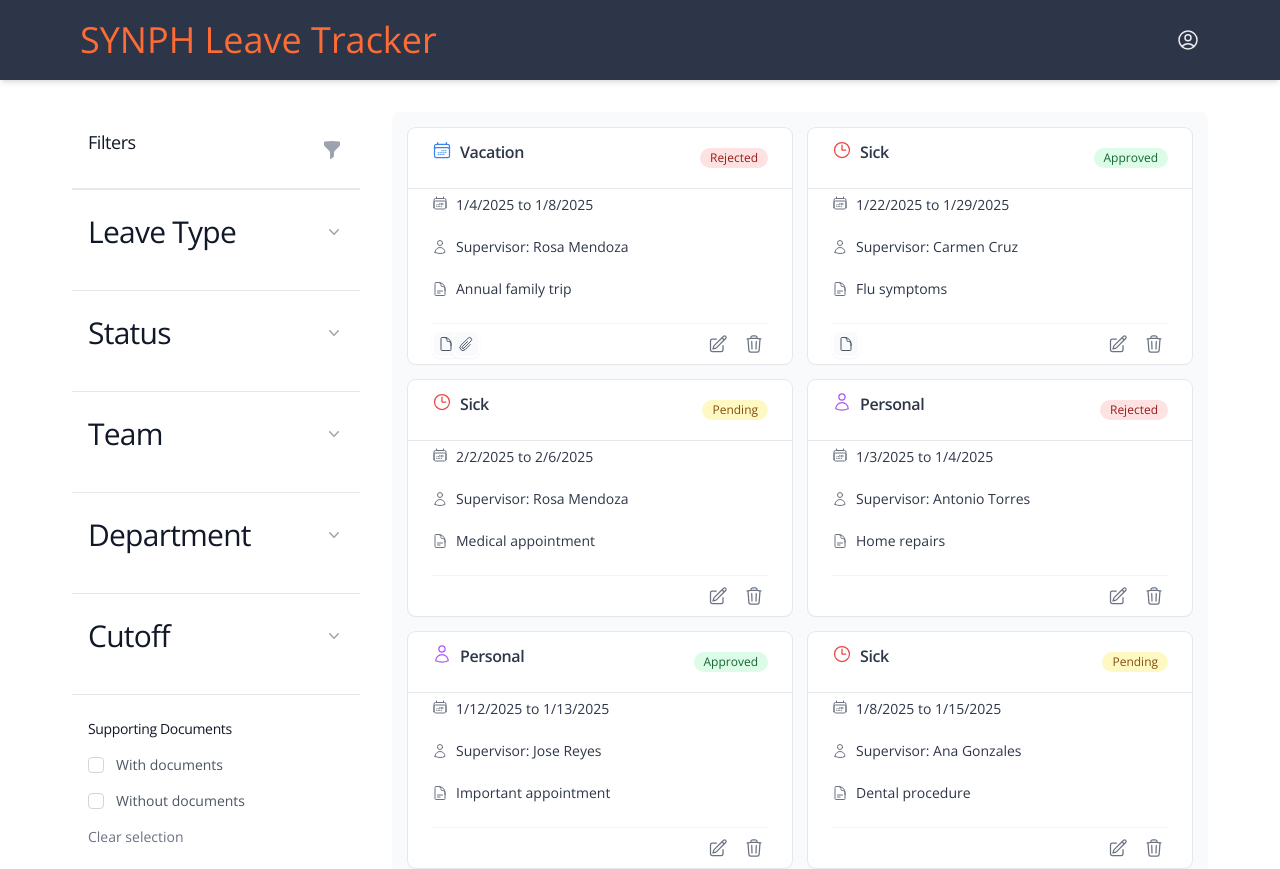
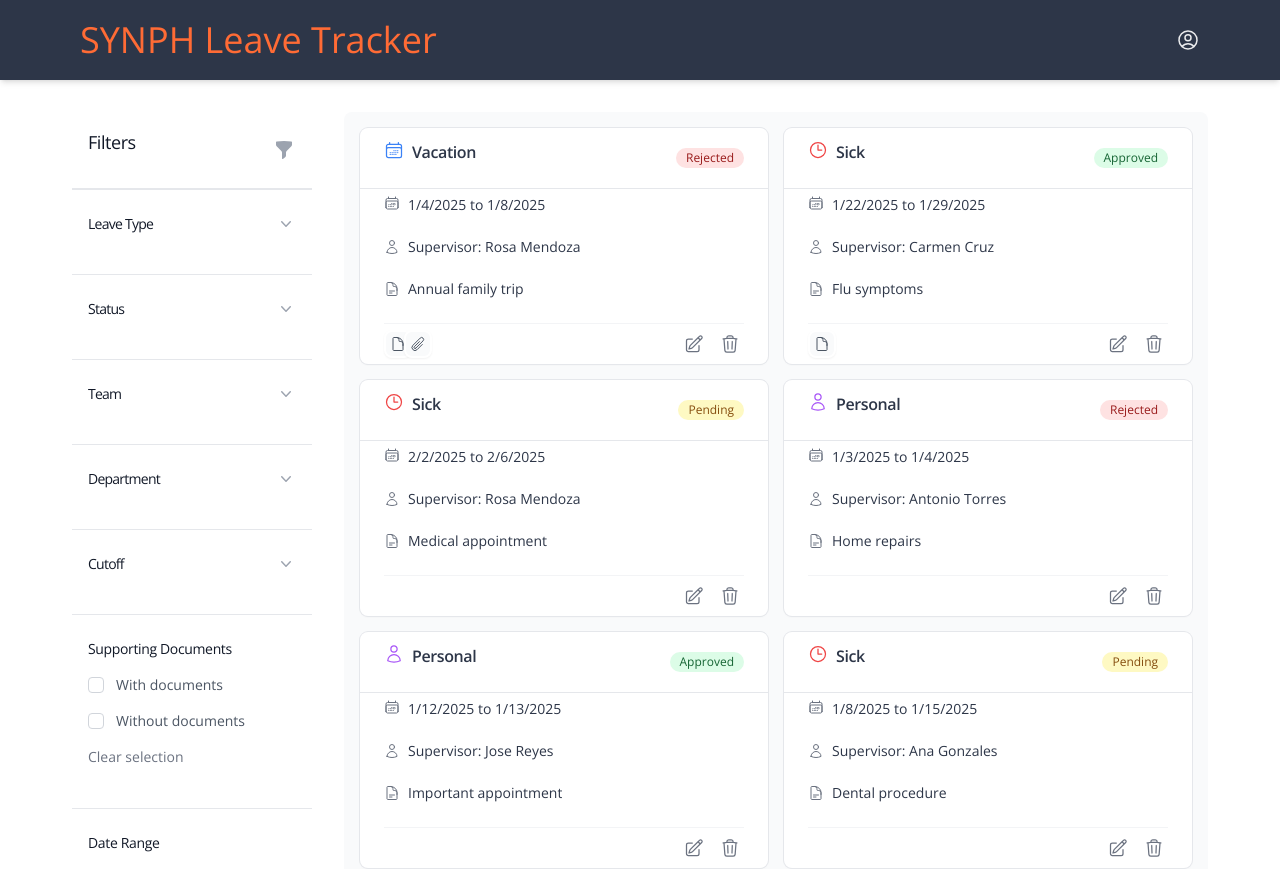
Before and after one commit to jeffreymoya/leave-tracker, a Next.js app in the folder apps/web/: page /admin in a window 1280 px wide. Shown: the top 869 px of the page. Built offline with nearby package versions, Linux system fonts and the light colour scheme.

Commit message:
style: Adjust admin filters UI with minor width and text size tweaks

```diff
--- a/apps/web/app/admin/_components/admin-filters.tsx
+++ b/apps/web/app/admin/_components/admin-filters.tsx
@@ -95,7 +95,7 @@ export function AdminFilters({ onFilterChange, typeCounts, statusCounts }: Admin
   ]
 
   return (
-    <div className="bg-white w-72">
+    <div className="bg-white w-60">
       <div>
         <div className="flex items-center justify-between p-4 border-b">
           <h2 className="text-lg font-medium text-gray-900">Filters</h2>
@@ -117,7 +117,7 @@ export function AdminFilters({ onFilterChange, typeCounts, statusCounts }: Admin
                   <>
                     <h3 className="-mx-2 -my-3 flow-root">
                       <Disclosure.Button className="flex w-full items-center justify-between bg-white px-2 py-3 text-gray-400 hover:text-gray-500">
-                        <span className="font-medium text-gray-900">{section.name}</span>
+                        <span className="text-sm font-medium text-gray-900">{section.name}</span>
                         <span className="ml-6 flex items-center">
                           <ChevronDownIcon
                             className={classNames(open ? '-rotate-180' : 'rotate-0', 'h-5 w-5 transform')}
@@ -306,7 +306,7 @@ export function AdminFilters({ onFilterChange, typeCounts, statusCounts }: Admin
                           <>
                             <h3 className="-mx-2 -my-3 flow-root">
                               <Disclosure.Button className="flex w-full items-center justify-between bg-white px-2 py-3 text-gray-400 hover:text-gray-500">
-                                <span className="font-medium text-gray-900">{section.name}</span>
+                                <span className="text-sm font-medium text-gray-900">{section.name}</span>
                                 <span className="ml-6 flex items-center">
                                   <ChevronDownIcon
                                     className={classNames(
```
